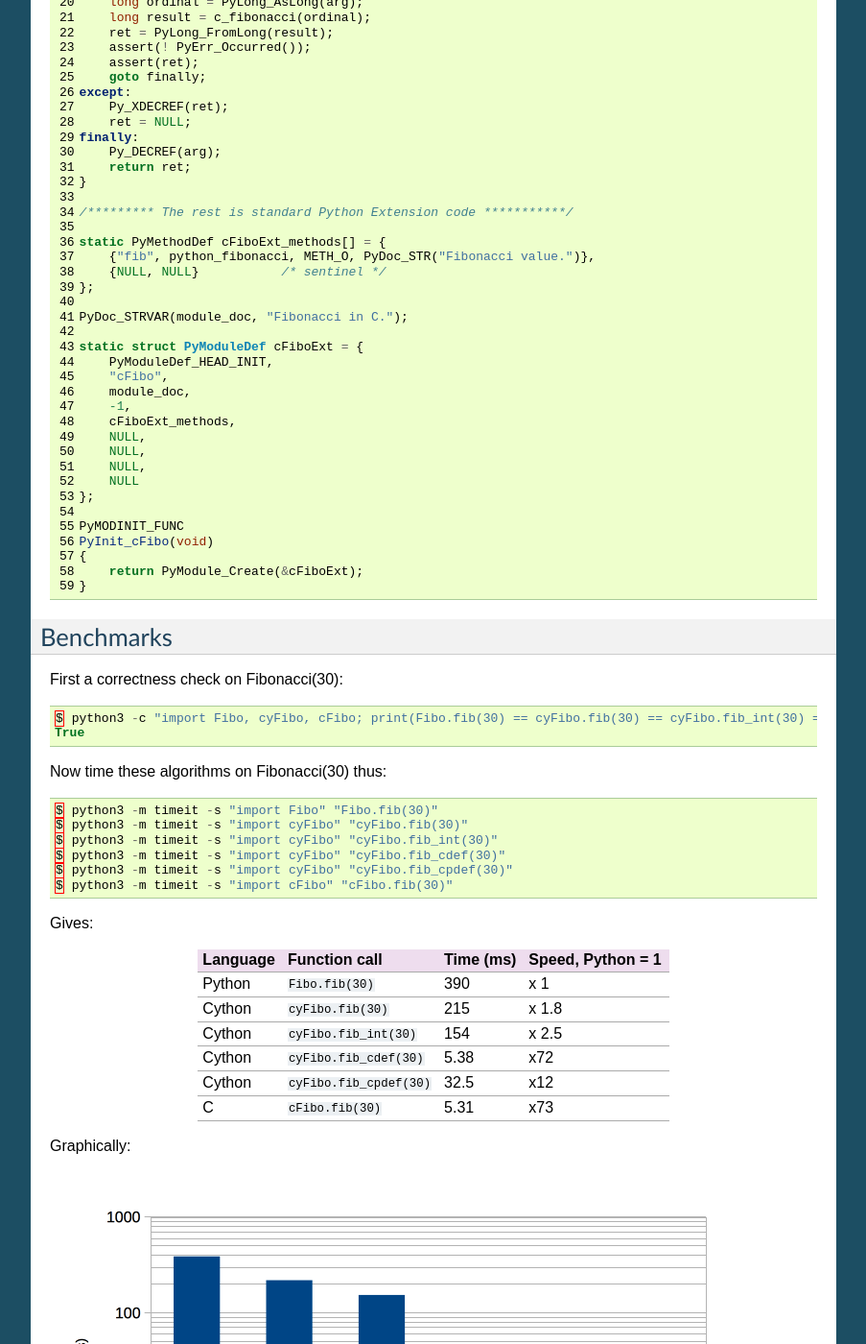
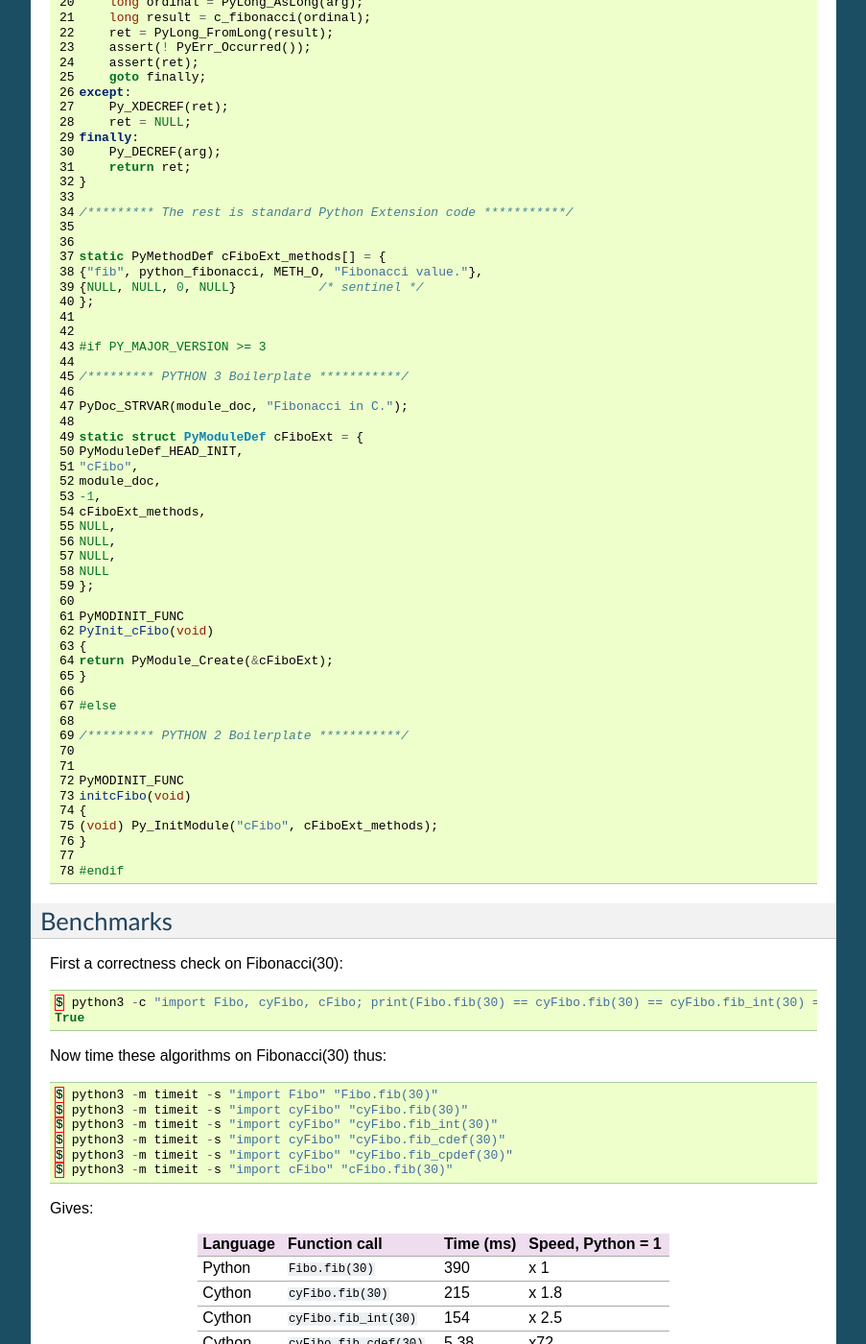
Before and after one commit to paulross/NotesOnCython, a Sphinx documentation site: the page built from doc/source/fibo_speed.rst, in a window 1280 px wide and 1400 px high, scrolled down 1239 px. Shown: the whole window at 96% size, without its empty margins (198-1101 px from the left). Built offline with Sphinx 7.4.7, drawn with Linux system fonts in a browser that asks for light colours.

Commit message:
update rst with the python extension code

```diff
--- a/doc/source/fibo_speed.rst
+++ b/doc/source/fibo_speed.rst
@@ -90,30 +90,49 @@ Finally a C extension. We expect this to be the fastest way of computing the res
 
     /********* The rest is standard Python Extension code ***********/
 
+
     static PyMethodDef cFiboExt_methods[] = {
-        {"fib", python_fibonacci, METH_O, PyDoc_STR("Fibonacci value.")},
-        {NULL, NULL}           /* sentinel */
+    {"fib", python_fibonacci, METH_O, "Fibonacci value."},
+    {NULL, NULL, 0, NULL}           /* sentinel */
     };
+
+
+    #if PY_MAJOR_VERSION >= 3
+
+    /********* PYTHON 3 Boilerplate ***********/
 
     PyDoc_STRVAR(module_doc, "Fibonacci in C.");
 
     static struct PyModuleDef cFiboExt = {
-        PyModuleDef_HEAD_INIT,
-        "cFibo",
-        module_doc,
-        -1,
-        cFiboExt_methods,
-        NULL,
-        NULL,
-        NULL,
-        NULL
+    PyModuleDef_HEAD_INIT,
+    "cFibo",
+    module_doc,
+    -1,
+    cFiboExt_methods,
+    NULL,
+    NULL,
+    NULL,
+    NULL
     };
 
     PyMODINIT_FUNC
     PyInit_cFibo(void)
     {
-        return PyModule_Create(&cFiboExt);
+    return PyModule_Create(&cFiboExt);
     }
+
+    #else
+
+    /********* PYTHON 2 Boilerplate ***********/
+
+
+    PyMODINIT_FUNC
+    initcFibo(void)
+    {
+    (void) Py_InitModule("cFibo", cFiboExt_methods);
+    }
+
+    #endif
 
 Benchmarks
 -------------------
```
